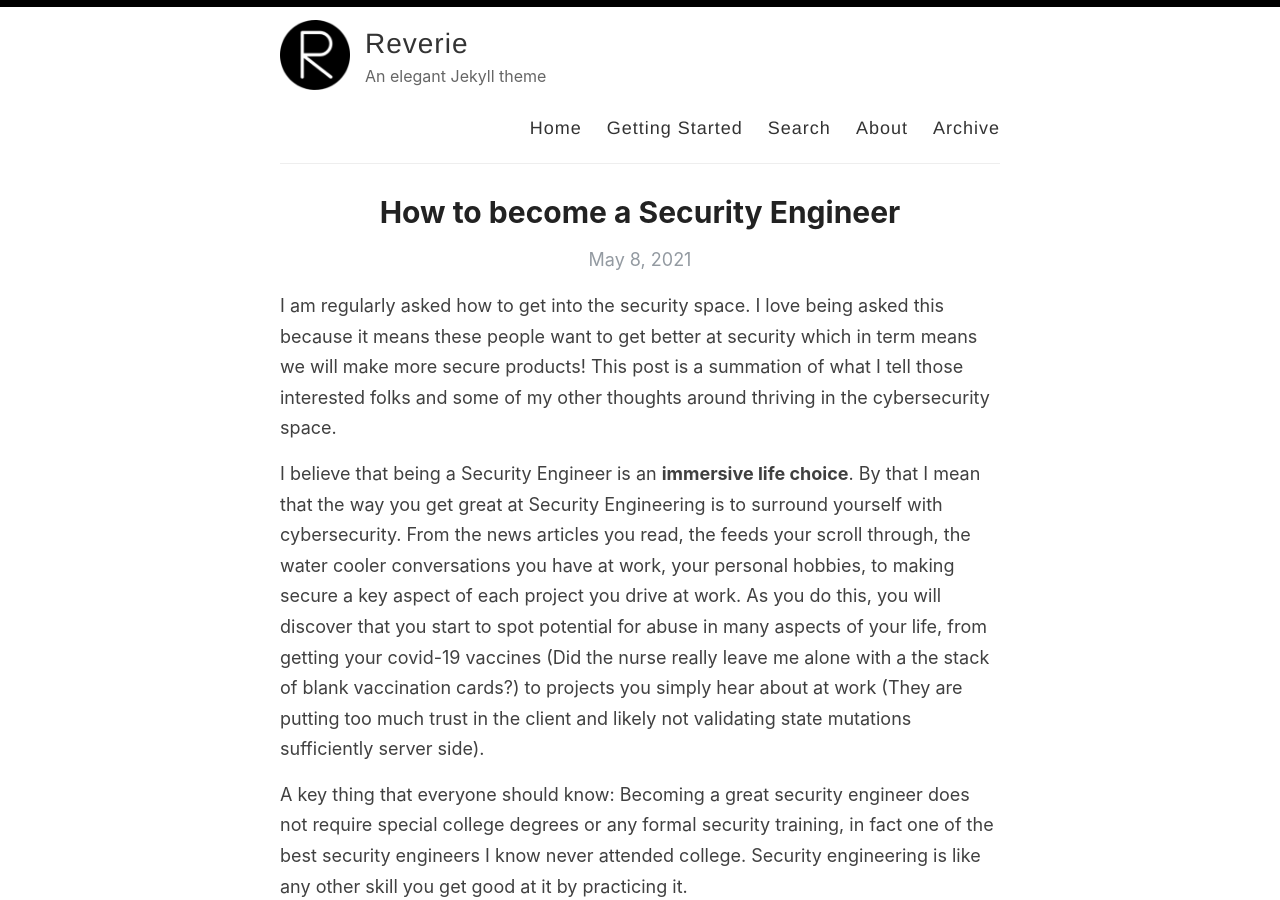
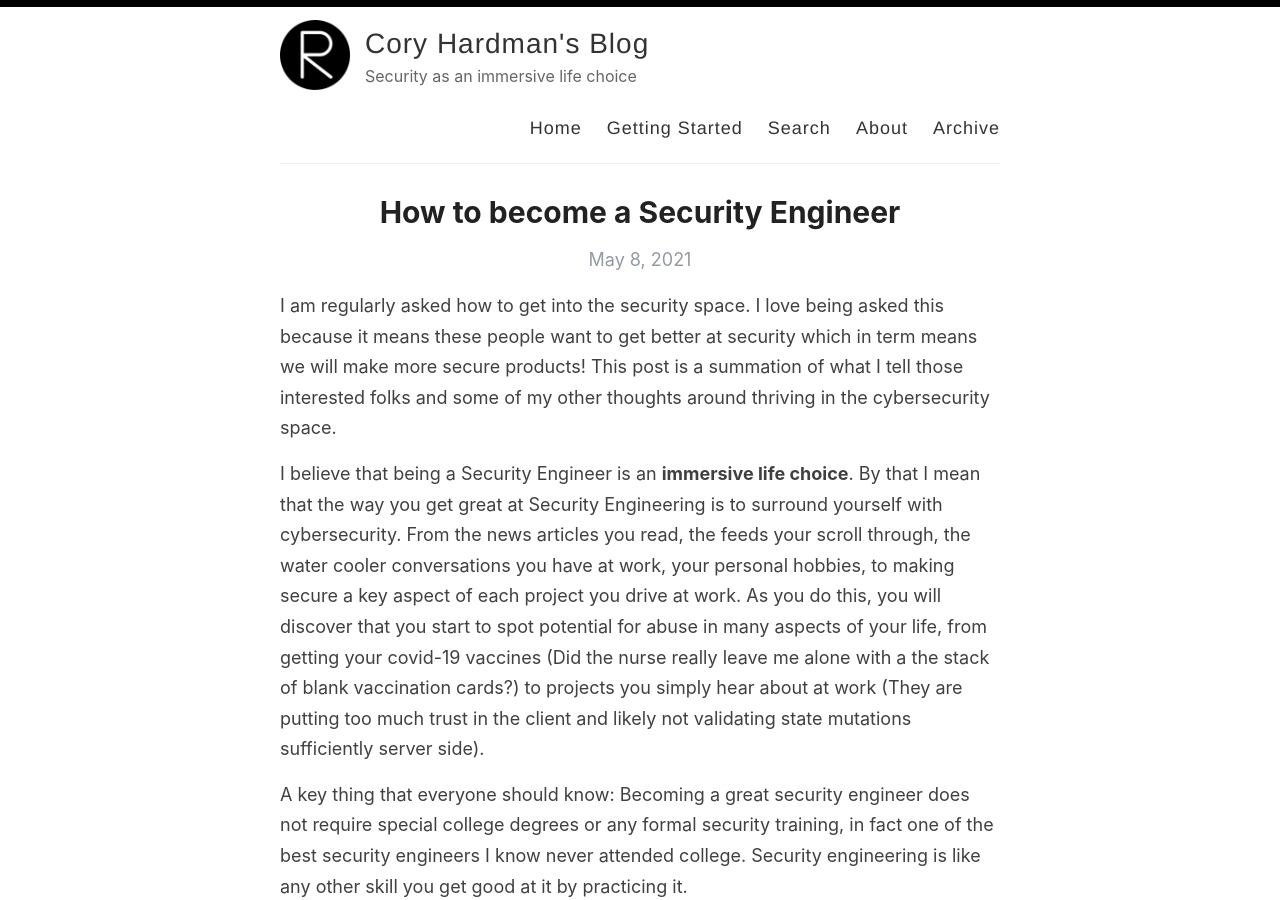
Before and after one commit to coryhardman/coryhardman.github.io, a Jekyll site: the page built from index.html, in a window 1280 px wide and 900 px high. Built offline with Jekyll 4.4.1, drawn with Linux system fonts in a browser that asks for light colours; the list of posts is cut into pages by our own code.

Commit message:
update config

```diff
--- a/_config.yml
+++ b/_config.yml
@@ -3,13 +3,13 @@
 #
 
 # Name of your site (displayed in the header)
-name: Reverie
+name: Cory Hardman's Blog
 
 # Name of the author
-author: Amit Merchant
+author: Cory Hardman
 
 # Short bio or description (displayed in the header)
-description: An elegant Jekyll theme
+description: Security as an immersive life choice
 
 # URL of your avatar or profile pic (you could use your GitHub profile pic)
 avatar: /images/reverie.png
@@ -41,7 +41,7 @@ footer-links:
 disqus:
 
 # Enter your Google Analytics web tracking code (e.g. UA-2110908-2) to activate tracking
-google_analytics: UA-43339302-11
+google_analytics:
 
 # For newer "GA4" analytics, use the following instead of the "UA" entry above
 #google_analytics_ga4: G-GABC1DEFG
@@ -55,7 +55,7 @@ enforce_ssl: https://www.amitmerchant.com/reverie
 # (http://yourusername.github.io/repository-name)
 # and NOT your User repository (http://yourusername.github.io)
 # then add in the baseurl here, like this: "/repository-name"
-baseurl: "/reverie"
+baseurl: "/"
 
 #
 # !! You don't need to change any of the configuration flags below !!
@@ -82,7 +82,7 @@ sass:
 
 # Use the following plug-ins
 plugins:
-  - jekyll-sitemap # Create a sitemap using the official Jekyll sitemap gem
+  #- jekyll-sitemap # Create a sitemap using the official Jekyll sitemap gem
   - jekyll-feed # Create an Atom feed using the official Jekyll feed gem
   - jekyll-seo-tag
   - jekyll-paginate
```
